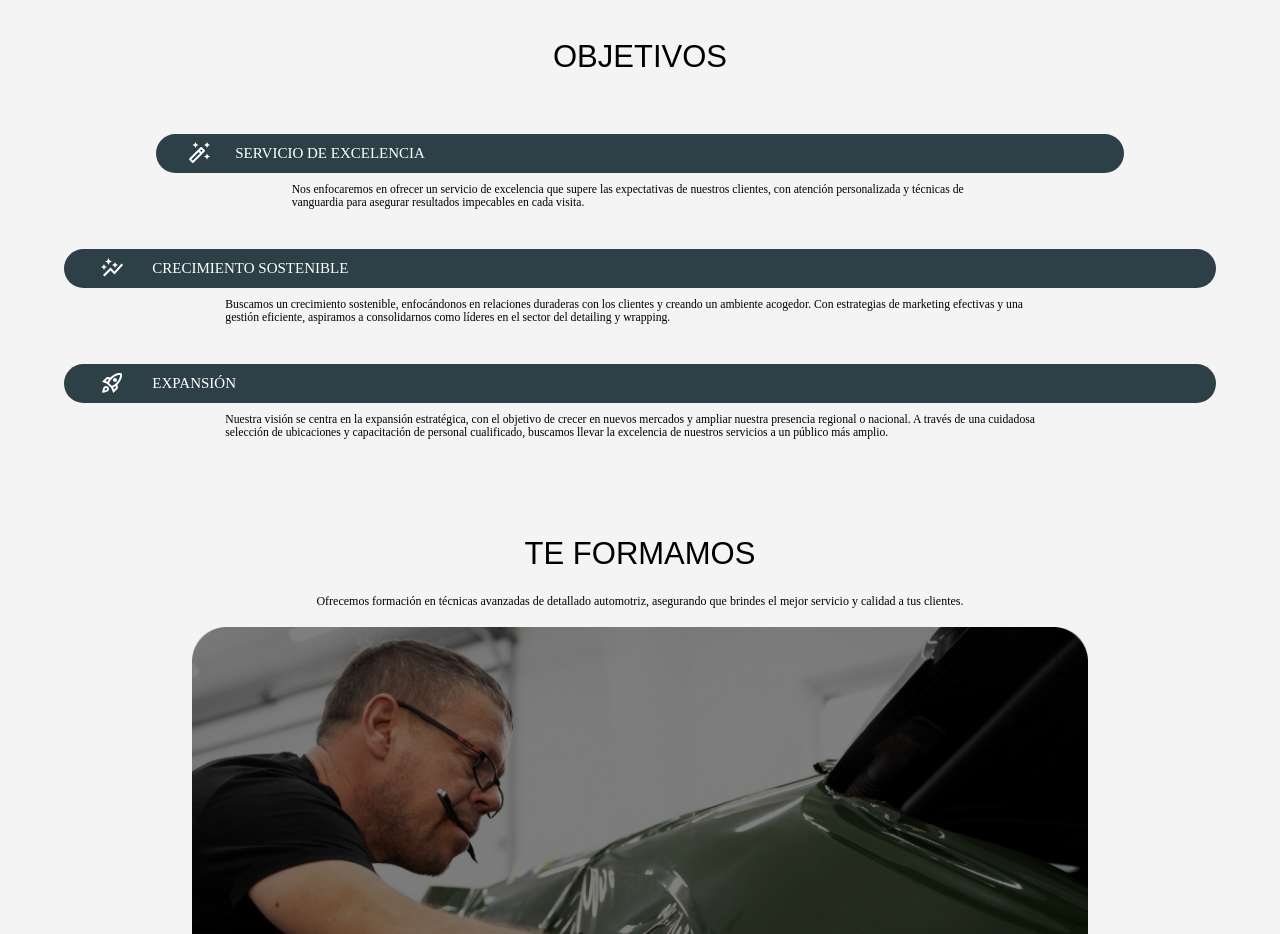
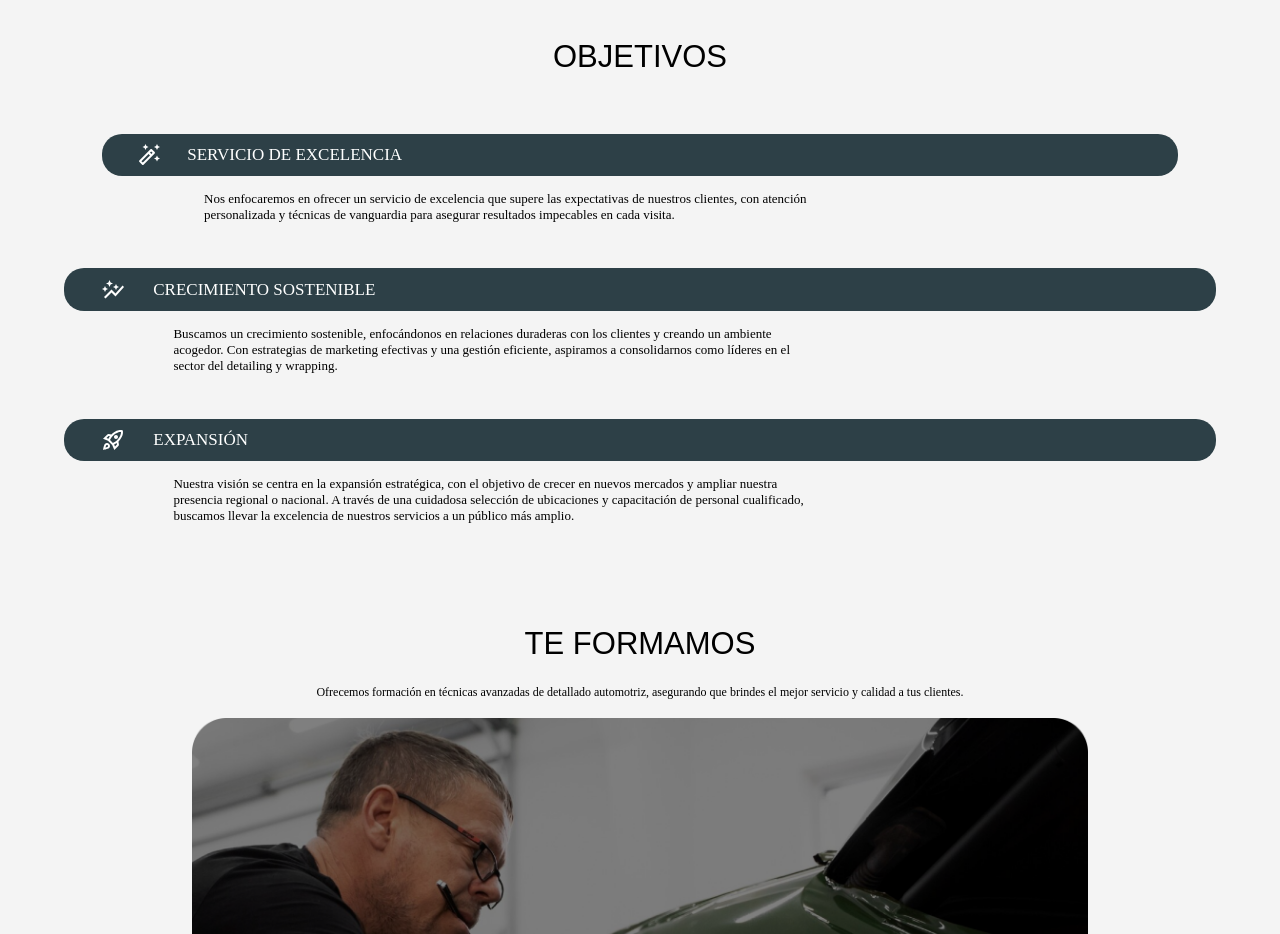
Before and after one commit to justinait/centerdetail, a React (Vite) app: page / in a window 1280 px wide. Shown: the part 2400-3334 px from the top of the page. Built offline with nearby package versions, Linux system fonts and the light colour scheme.

Commit message:
tablet responsive obj

```diff
--- a/src/Components/About/About3.css
+++ b/src/Components/About/About3.css
@@ -32,3 +32,13 @@
 .objetivosIcon {
     margin: 0 2.5%;
 }
+@media(min-width:600px) {
+    .objetivosText {
+        font-size: 13px;
+        width: 56%;
+        margin: 15px 9.5%;
+    }
+    .objetivosTitle {
+        font-size: 17px;
+    }
+}
```
